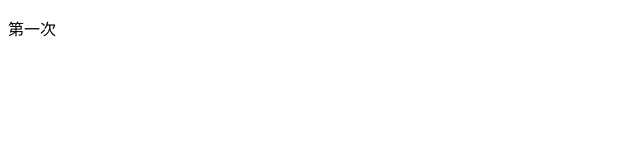
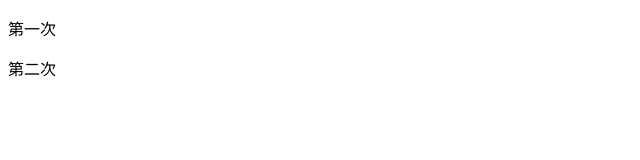
Before and after one commit to nthq2004/bs001, a plain HTML site: page jq001.html in a window 1280 px wide. Shown: the full height of the page, 0-640 px from the left. Drawn offline with Linux system fonts and the light colour scheme.

Commit message:
第二次

```diff
--- a/jq001.html
+++ b/jq001.html
@@ -9,6 +9,7 @@
 </head>
 <body>
     <p>第一次</p>
+    <P>第二次</P>
     <script>
 
         (function(){
```
